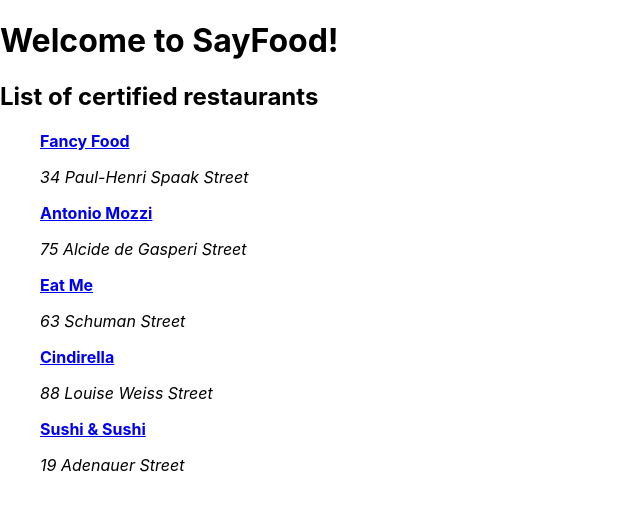
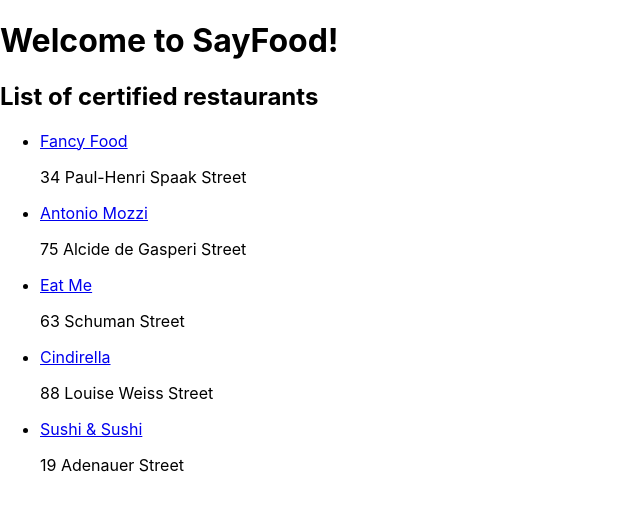
Before and after one commit to mbryla/sayfood, a React (Create React App) app: page /restaurants in a window 1280 px wide. Shown: the top 510 px of the page, without its empty margins (0-640 px from the left). Built offline with nearby package versions, Linux system fonts and the light colour scheme.

Commit message:
refactor: removed styled-components

```diff
--- a/package.json
+++ b/package.json
@@ -12,7 +12,6 @@
     "@types/react-dom": "^16.9.0",
     "@types/react-redux": "^7.1.7",
     "@types/react-router-dom": "^5.1.4",
-    "@types/styled-components": "^5.1.0",
     "react": "^16.13.1",
     "react-dom": "^16.13.1",
     "react-redux": "^7.2.0",
@@ -21,7 +20,6 @@
     "redux": "^4.0.5",
     "redux-devtools-extension": "^2.13.8",
     "redux-thunk": "^2.3.0",
-    "styled-components": "^5.1.0",
     "typescript": "~3.7.2"
   },
   "scripts": {
--- a/src/components/RestaurantsList.tsx
+++ b/src/components/RestaurantsList.tsx
@@ -1,7 +1,6 @@
 import React, { FC, useMemo } from 'react';
 import { useSelector } from 'react-redux';
 import { Link } from 'react-router-dom';
-import styled from 'styled-components';
 import { useRestaurants, Restaurant } from '../api/Restaurant';
 import { restaurantsSelector } from '../store/selectors';
 
@@ -11,24 +10,14 @@ interface RestaurantEntryProps {
   restaurant: Restaurant;
 }
 
-const RestaurantEntryWrapper = styled.li`
-  list-style-type: none;
-  p:nth-child(1) {
-    font-weight: bold;
-  }
-  p:nth-child(2) {
-    font-style: italic;
-  }
-`;
-
 const RestaurantEntry: FC<RestaurantEntryProps> = ({ restaurant }) => {
   return (
-    <RestaurantEntryWrapper>
+    <li>
       <p>
         <Link to={`/restaurants/${restaurant.id}`}>{restaurant.name}</Link>
       </p>
       <p>{restaurant.address}</p>
-    </RestaurantEntryWrapper>
+    </li>
   );
 };
 
```
Also changed, not shown: 1 other file (tests, documents, lock files or other folders).
